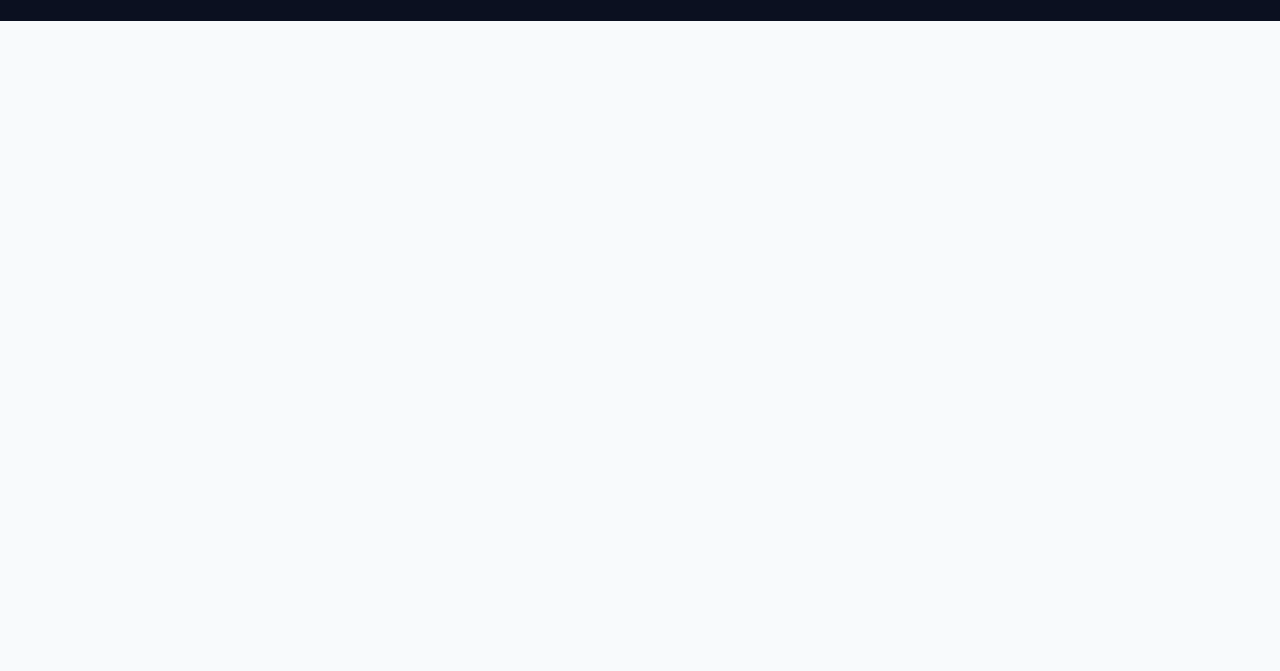
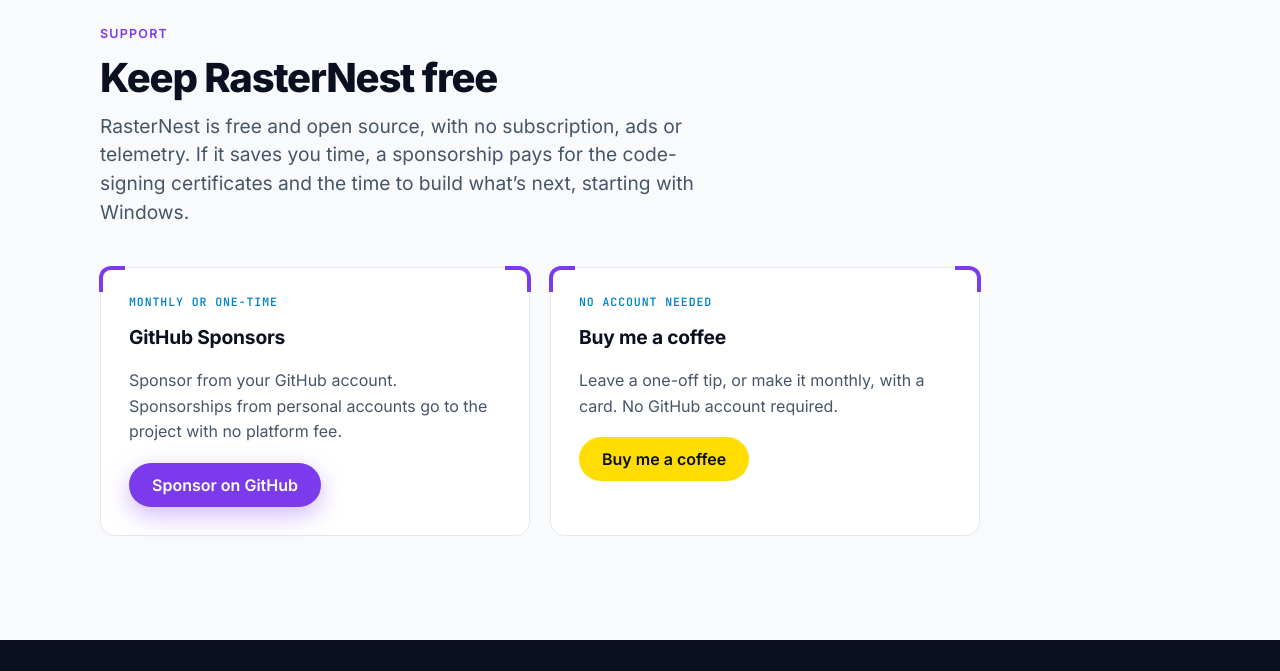
Before and after one commit to AMineer/rasternest_app, a plain HTML site: page site/index.html in a window 1280 px wide. Shown: the part 4074-4745 px from the top of the page. Before the commit the page ends 4095 px from the top, so only its background shows below. Drawn offline with Linux system fonts and the light colour scheme; no server answers.

Commit message:
Add Buy Me a Coffee and a Support section on rasternest.app
The app's Support menu item now opens rasternest.app/#support, which lists
both options, so changing platforms later doesn't need an app release.

Co-Authored-By: Claude Opus 5.5 <noreply@anthropic.com>

```diff
--- a/site/index.html
+++ b/site/index.html
@@ -256,6 +256,13 @@ section.alt .panel { background: var(--bg); }
 .note p { color: var(--muted); }
 .note b { color: var(--fg); }
 
+.support { display: grid; grid-template-columns: repeat(2, minmax(0, 1fr)); gap: 20px; max-width: 880px; }
+@media (max-width: 760px) { .support { grid-template-columns: minmax(0, 1fr); } }
+.support .panel p { color: var(--muted); }
+.support .btn { align-self: flex-start; }
+.btn-coffee { background: #FFDD00; color: #0B1020; }
+.btn-coffee:hover { background: #F5D000; }
+
 footer { background: var(--ink); color: var(--on-ink-muted); padding-block: 36px; font-size: var(--step--1); }
 .foot { display: flex; flex-wrap: wrap; gap: 16px 28px; align-items: center; }
 .foot .brand { color: var(--on-ink); }
@@ -444,7 +451,7 @@ footer { background: var(--ink); color: var(--on-ink-muted); padding-block: 36px
       <div class="section-head">
         <span class="eyebrow">Download</span>
         <h2>Install RasterNest</h2>
-        <p>Pick whichever suits you. Every option installs the same build from the latest GitHub release. RasterNest is free; if it saves you time, you can <a href="https://github.com/sponsors/A2M4-Systems-LLC" rel="noopener">sponsor its development</a>.</p>
+        <p>Pick whichever suits you. Every option installs the same build from the latest GitHub release. RasterNest is free; if it saves you time, you can <a href="#support">support its development</a>.</p>
       </div>
       <div class="install">
         <div class="panel">
@@ -519,6 +526,29 @@ footer { background: var(--ink); color: var(--on-ink-muted); padding-block: 36px
       </div>
     </div>
   </section>
+  <section class="block" id="support">
+    <div class="wrap">
+      <div class="section-head">
+        <span class="eyebrow">Support</span>
+        <h2>Keep RasterNest free</h2>
+        <p>RasterNest is free and open source, with no subscription, ads or telemetry. If it saves you time, a sponsorship pays for the code-signing certificates and the time to build what&rsquo;s next, starting with Windows.</p>
+      </div>
+      <div class="support">
+        <div class="panel frame">
+          <span class="os-tag">Monthly or one-time</span>
+          <h3>GitHub Sponsors</h3>
+          <p>Sponsor from your GitHub account. Sponsorships from personal accounts go to the project with no platform fee.</p>
+          <a class="btn btn-violet" href="https://github.com/sponsors/A2M4-Systems-LLC" rel="noopener">Sponsor on GitHub</a>
+        </div>
+        <div class="panel frame">
+          <span class="os-tag">No account needed</span>
+          <h3>Buy me a coffee</h3>
+          <p>Leave a one-off tip, or make it monthly, with a card. No GitHub account required.</p>
+          <a class="btn btn-coffee" href="https://buymeacoffee.com/rasternest" rel="noopener">Buy me a coffee</a>
+        </div>
+      </div>
+    </div>
+  </section>
 </main>
 
 <footer>
@@ -529,7 +559,7 @@ footer { background: var(--ink); color: var(--on-ink-muted); padding-block: 36px
     <a href="https://github.com/AMineer/rasternest_app" rel="noopener">Source on GitHub</a>
     <a href="https://github.com/AMineer/rasternest_app/releases" rel="noopener">Release notes</a>
     <a href="https://github.com/AMineer/rasternest_app/issues" rel="noopener">Report an issue</a>
-    <a href="https://github.com/sponsors/A2M4-Systems-LLC" rel="noopener">Sponsor ♥</a>
+    <a href="#support">Support ♥</a>
     <span>MIT licence</span>
   </div>
 </footer>
```
Also changed, not shown: 3 other files.
